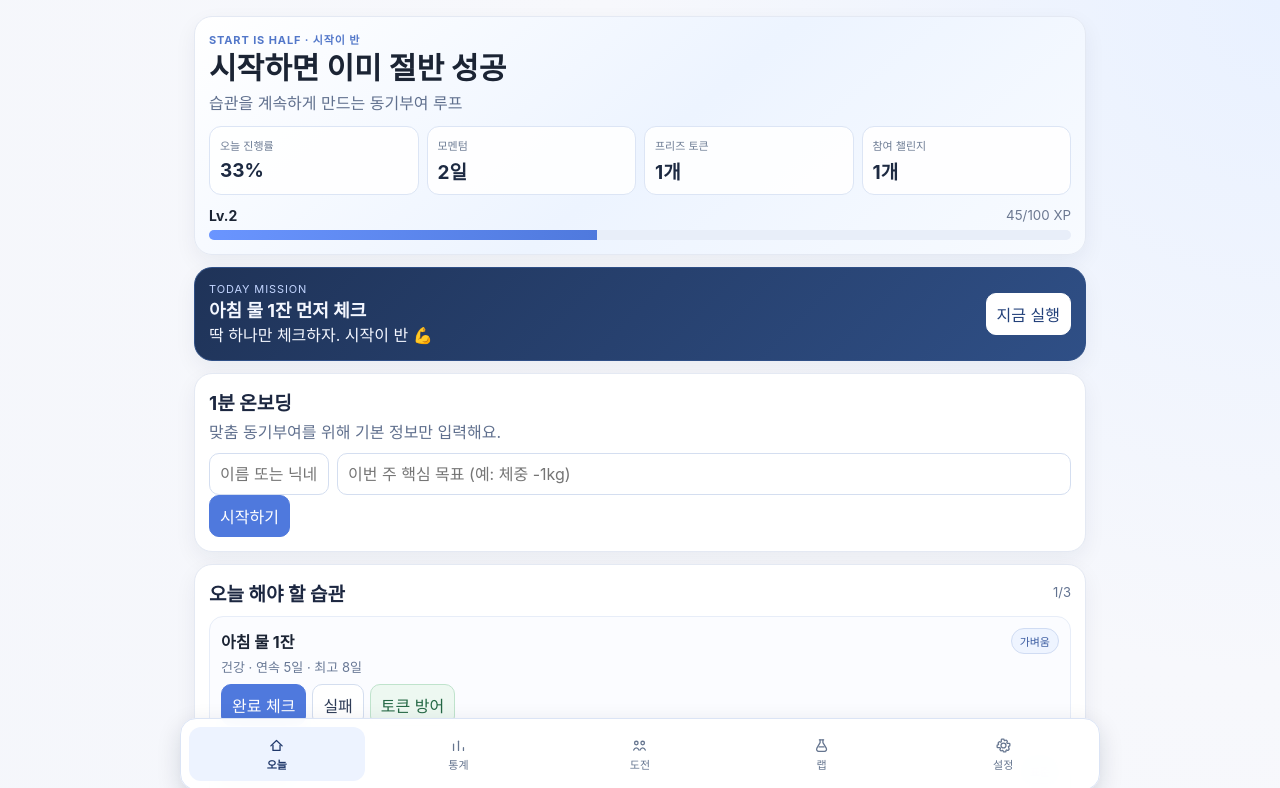
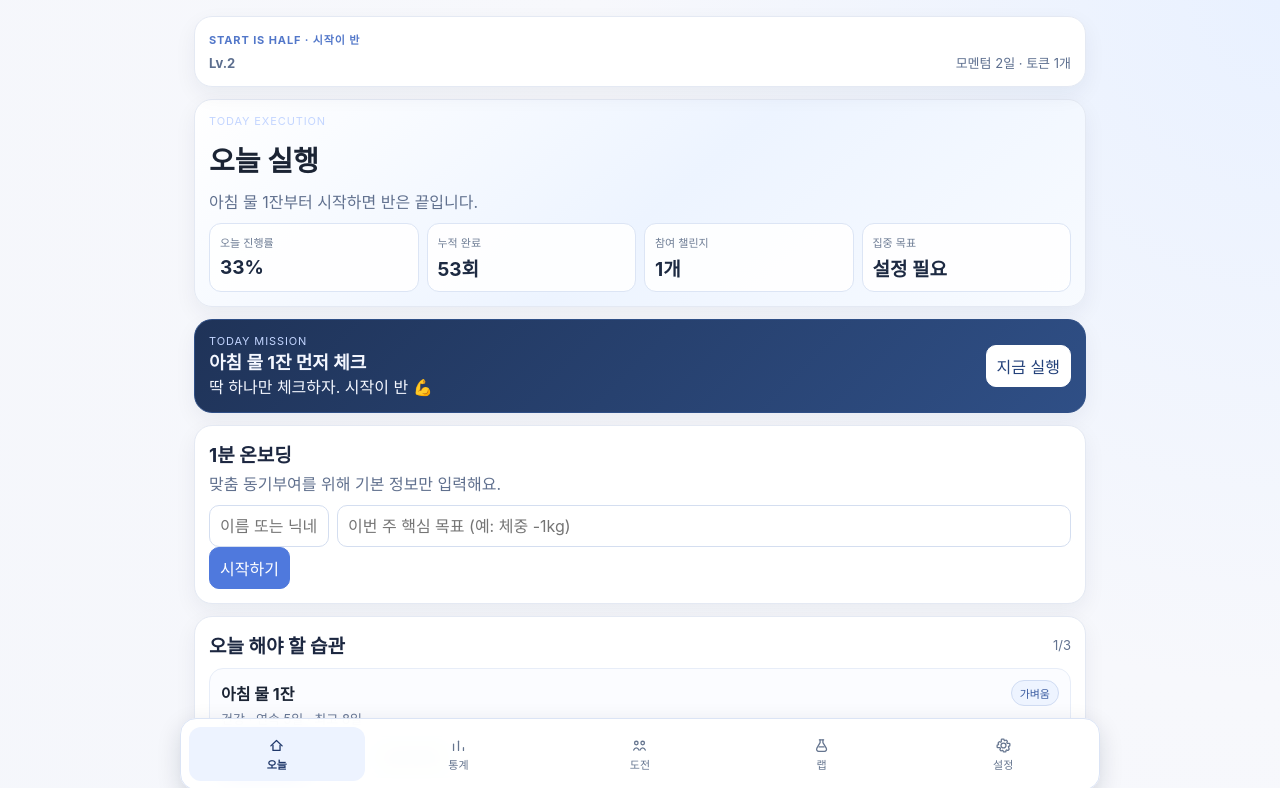
Before and after one commit to sin4woo2-design/openclaw, a React (Vite) app: page / in a window 1280 px wide. Shown: the top 788 px of the page. Built offline with nearby package versions, Linux system fonts and the light colour scheme.

Commit message:
feat: introduce tab-specific headers and transition-focused navigation UX

```diff
--- a/src/App.tsx
+++ b/src/App.tsx
@@ -229,7 +229,6 @@ export default function App() {
   const firstEasy = activeHabits.find((h) => !h.todayDone)?.name ?? "가벼운 습관 1개";
 
   const level = Math.floor(state.levelPoint / 100) + 1;
-  const levelProgress = state.levelPoint % 100;
 
   const weekBars = useMemo(() => {
     const logs = state.dayLogs.slice(0, 21);
@@ -387,43 +386,64 @@ export default function App() {
     setToast("온보딩 완료");
   };
 
+  const tabHeader = {
+    today: {
+      eyebrow: "TODAY EXECUTION",
+      title: state.userName ? `${state.userName}님의 오늘 실행` : "오늘 실행",
+      desc: progress < 100 ? `${firstEasy}부터 시작하면 반은 끝입니다.` : "오늘 미션 완료! 유지 모드로 갑니다.",
+      tone: "todayTone",
+    },
+    stats: {
+      eyebrow: "WEEKLY INSIGHTS",
+      title: "성과 분석",
+      desc: `강점은 ${bestDay?.day ?? "-"}요일, 보완은 ${weakDay?.day ?? "-"}요일입니다.`,
+      tone: "statsTone",
+    },
+    community: {
+      eyebrow: "SOCIAL CHALLENGE",
+      title: "같이 도전",
+      desc: `${joinedCount}개 챌린지 참여 중 · 동료와 리듬을 맞춰보세요.`,
+      tone: "communityTone",
+    },
+    lab: {
+      eyebrow: "GROWTH LAB",
+      title: "리텐션 랩",
+      desc: "상용화 실험 기능과 전환 포인트를 점검합니다.",
+      tone: "labTone",
+    },
+    settings: {
+      eyebrow: "PERSONALIZATION",
+      title: "개인 설정",
+      desc: "코치 톤과 데이터 정책을 내 스타일에 맞게 조정하세요.",
+      tone: "settingsTone",
+    },
+  }[tab];
+
   return (
     <div className="app">
-      <header className="hero card">
-        <div>
+      <header className="brandBar card">
         <p className="eyebrow">START IS HALF · 시작이 반</p>
-          <h1>시작하면 이미 절반 성공</h1>
-          <p className="sub">습관을 계속하게 만드는 동기부여 루프</p>
-        </div>
-
-        <div className="heroGrid">
-          <article>
-            <span>오늘 진행률</span>
-            <strong>{progress}%</strong>
-          </article>
-          <article>
-            <span>모멘텀</span>
-            <strong>{state.momentumDays}일</strong>
-          </article>
-          <article>
-            <span>프리즈 토큰</span>
-            <strong>{state.freezeTokens}개</strong>
-          </article>
-          <article>
-            <span>참여 챌린지</span>
-            <strong>{joinedCount}개</strong>
-          </article>
-        </div>
-
-        <div className="levelTrack">
-          <div className="levelHead">
-            <b>Lv.{level}</b>
-            <small>{levelProgress}/100 XP</small>
-          </div>
-          <div className="meter"><i style={{ width: `${levelProgress}%` }} /></div>
+        <div className="brandBarRow">
+          <strong>Lv.{level}</strong>
+          <span>모멘텀 {state.momentumDays}일 · 토큰 {state.freezeTokens}개</span>
         </div>
       </header>
 
+      <section className={`card tabHero ${tabHeader.tone}`}>
+        <p className="miniLabel">{tabHeader.eyebrow}</p>
+        <h1>{tabHeader.title}</h1>
+        <p className="sub">{tabHeader.desc}</p>
+        {tab === "today" ? (
+          <div className="heroGrid">
+            <article><span>오늘 진행률</span><strong>{progress}%</strong></article>
+            <article><span>누적 완료</span><strong>{totalDone}회</strong></article>
+            <article><span>참여 챌린지</span><strong>{joinedCount}개</strong></article>
+            <article><span>집중 목표</span><strong>{state.focusGoal || "설정 필요"}</strong></article>
+          </div>
+        ) : null}
+      </section>
+
+      {tab === "today" ? (
         <section className="card missionCard">
           <div>
             <p className="miniLabel">TODAY MISSION</p>
@@ -432,6 +452,7 @@ export default function App() {
           </div>
           <button className="primary" onClick={() => setTab("today")}>지금 실행</button>
         </section>
+      ) : null}
 
       {!state.onboardingDone ? (
         <section className="card onboardingCard">
@@ -445,6 +466,7 @@ export default function App() {
         </section>
       ) : null}
 
+      <div key={tab} className="tabStage">
       {tab === "today" && (
         <main className="stack">
           <section className="card">
@@ -627,6 +649,7 @@ export default function App() {
           </section>
         </main>
       )}
+      </div>
 
       <nav className="bottomDock">
         {[
--- a/src/index.css
+++ b/src/index.css
@@ -25,14 +25,36 @@ button, input, select { font: inherit; }
   box-shadow: 0 8px 22px rgba(24, 39, 75, 0.06);
 }
 
-.hero {
-  background: linear-gradient(140deg, #ffffff 0%, #edf4ff 52%, #f8fbff 100%);
+.brandBar {
   display: grid;
-  gap: 12px;
+  gap: 6px;
+  position: sticky;
+  top: 8px;
+  z-index: 10;
+  backdrop-filter: blur(8px);
 }
 
+.brandBarRow {
+  display: flex;
+  justify-content: space-between;
+  align-items: center;
+  color: #5d6f8f;
+  font-size: 13px;
+}
+
+.tabHero {
+  display: grid;
+  gap: 10px;
+}
+
+.todayTone { background: linear-gradient(140deg, #ffffff 0%, #edf4ff 52%, #f8fbff 100%); }
+.statsTone { background: linear-gradient(140deg, #ffffff 0%, #eef8ff 52%, #f6fdff 100%); }
+.communityTone { background: linear-gradient(140deg, #ffffff 0%, #f1f4ff 52%, #f8f8ff 100%); }
+.labTone { background: linear-gradient(140deg, #ffffff 0%, #f6f2ff 52%, #fcf9ff 100%); }
+.settingsTone { background: linear-gradient(140deg, #ffffff 0%, #f3f5f9 52%, #fafbfc 100%); }
+
 .eyebrow { margin: 0; font-size: 11px; letter-spacing: 0.08em; color: #5277c9; font-weight: 700; }
-h1 { margin: 4px 0; font-size: 30px; line-height: 1.15; }
+h1 { margin: 2px 0; font-size: 28px; line-height: 1.15; }
 .sub { margin: 0; color: #60708e; }
 
 .heroGrid {
@@ -98,6 +120,10 @@ h1 { margin: 4px 0; font-size: 30px; line-height: 1.15; }
 
 .emptyState strong { display: block; margin-bottom: 4px; }
 .emptyState p { margin: 0; color: #60708e; }
+
+.tabStage {
+  animation: tabSwitch .22s ease;
+}
 
 .stack { display: grid; gap: 12px; }
 .titleRow { display: flex; justify-content: space-between; align-items: center; margin-bottom: 10px; }
@@ -310,6 +336,11 @@ input, select {
   to { opacity: 1; transform: translateY(0); }
 }
 
+@keyframes tabSwitch {
+  from { opacity: .3; transform: translateY(8px); }
+  to { opacity: 1; transform: translateY(0); }
+}
+
 @media (max-width: 760px) {
   .heroGrid, .kpiGrid { grid-template-columns: repeat(2, minmax(0, 1fr)); }
   .insightGrid { grid-template-columns: 1fr; }
```
Lines whose indentation alone changed are shown as unchanged.
